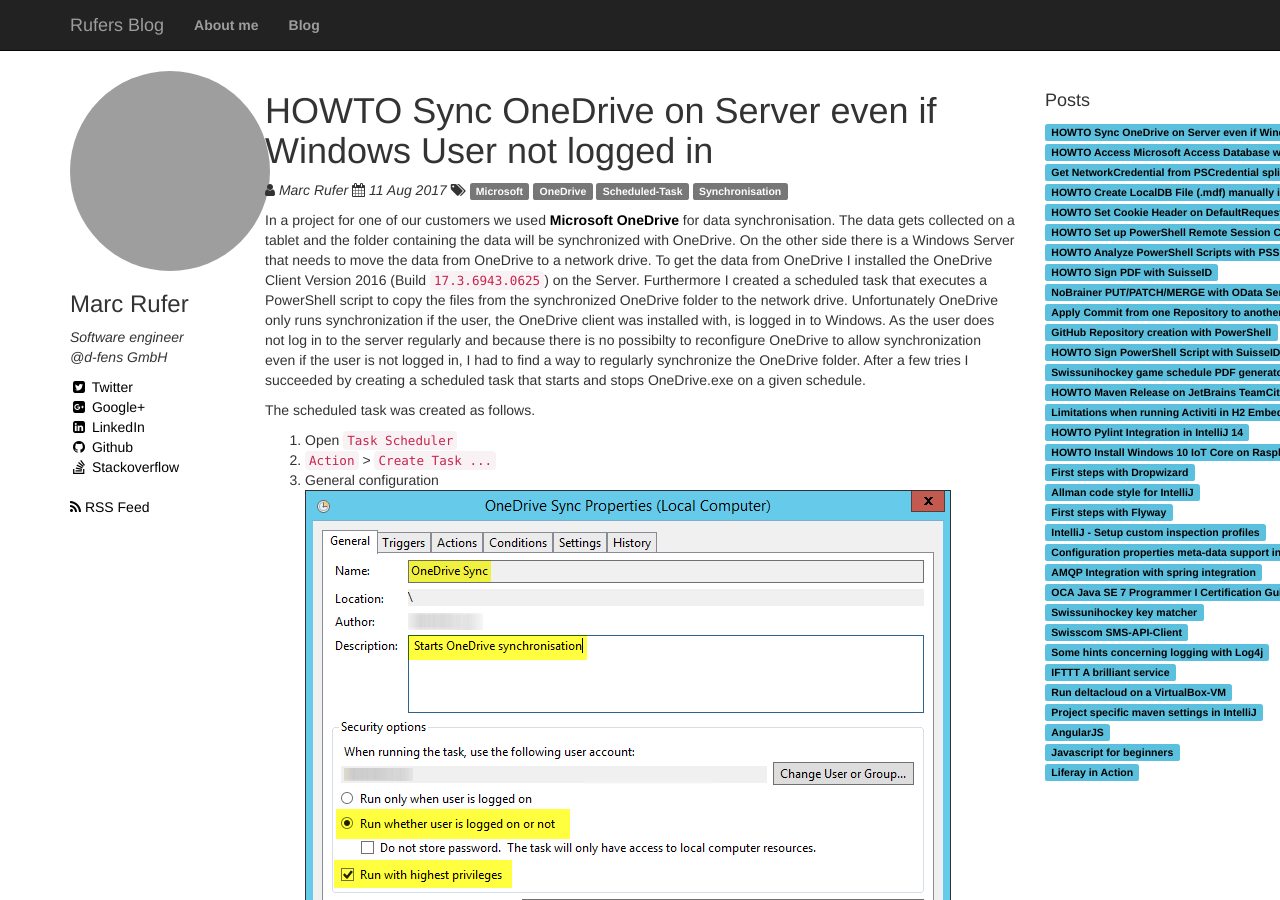
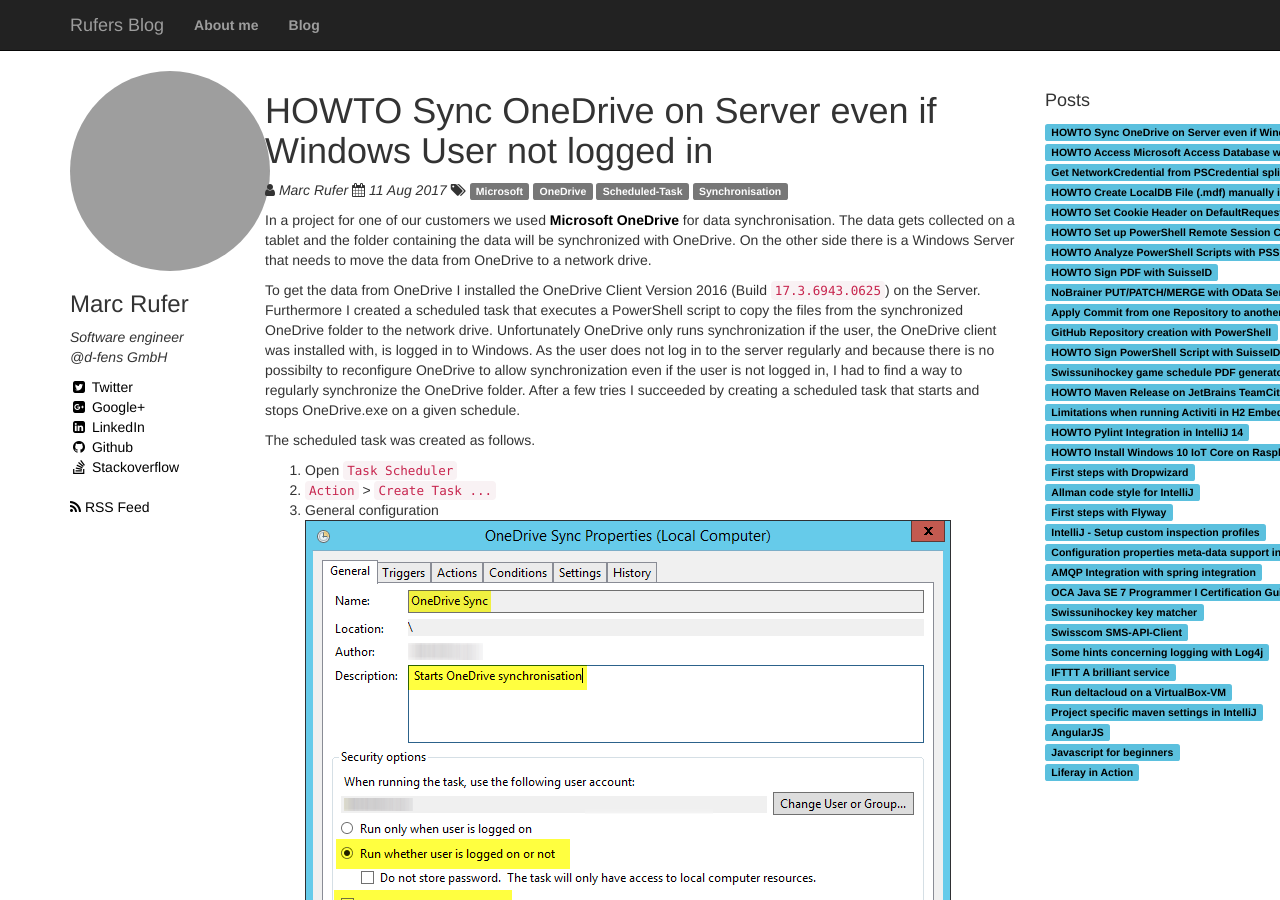
Before and after one commit to rufer7/rufer7.github.io, a Jekyll site: the page built from _posts/knowledge base/2017-08-14-HOWTO-Sync-OneDrive-on-Server-even-if-Windows-User-not-logged-in.md, in a window 1280 px wide and 900 px high. Built offline with Jekyll 4.4.1, drawn with Linux system fonts in a browser that asks for light colours; nearby versions of some CDN libraries; comment, search, counter and statistics services are not loaded; some of the changed lines change nothing that is shown; grey boxes are pictures that could not be loaded.

Commit message:
2017-08-14-HOWTO-Sync-OneDrive-on-Server-even-if-Windows-User-not-logged-in
* introduction paragraph specified
* links fixed
* headings adjusted

```diff
--- a/_posts/knowledge base/2017-08-14-HOWTO-Sync-OneDrive-on-Server-even-if-Windows-User-not-logged-in.md
+++ b/_posts/knowledge base/2017-08-14-HOWTO-Sync-OneDrive-on-Server-even-if-Windows-User-not-logged-in.md
@@ -6,19 +6,21 @@
 tags: Microsoft OneDrive Scheduled-Task Synchronisation
 ---
 
-In a project for one of our customers we used [Microsoft OneDrive](https://onedrive.live.com) for data synchronisation. The data gets collected on a tablet and the folder containing the data will be synchronized with OneDrive. On the other side there is a Windows Server that needs to move the data from OneDrive to a network drive. To get the data from OneDrive I installed the OneDrive Client Version 2016 (Build `17.3.6943.0625`) on the Server. Furthermore I created a scheduled task that executes a PowerShell script to copy the files from the synchronized OneDrive folder to the network drive. Unfortunately OneDrive only runs synchronization if the user, the OneDrive client was installed with, is logged in to Windows. As the user does not log in to the server regularly and because there is no possibilty to reconfigure OneDrive to allow synchronization even if the user is not logged in, I had to find a way to regularly synchronize the OneDrive folder. After a few tries I succeeded by creating a scheduled task that starts and stops OneDrive.exe on a given schedule.
+In a project for one of our customers we used [Microsoft OneDrive](https://onedrive.live.com) for data synchronisation. The data gets collected on a tablet and the folder containing the data will be synchronized with OneDrive. On the other side there is a Windows Server that needs to move the data from OneDrive to a network drive.
+
+To get the data from OneDrive I installed the OneDrive Client Version 2016 (Build `17.3.6943.0625`) on the Server. Furthermore I created a scheduled task that executes a PowerShell script to copy the files from the synchronized OneDrive folder to the network drive. Unfortunately OneDrive only runs synchronization if the user, the OneDrive client was installed with, is logged in to Windows. As the user does not log in to the server regularly and because there is no possibilty to reconfigure OneDrive to allow synchronization even if the user is not logged in, I had to find a way to regularly synchronize the OneDrive folder. After a few tries I succeeded by creating a scheduled task that starts and stops OneDrive.exe on a given schedule.
 
 The scheduled task was created as follows.
 
 1. Open `Task Scheduler`
 1. `Action` > `Create Task ...`
 1. General configuration
-    <a href="{{ site.url }}/assets/screenshots/2017/08/2017-08-07_01_scheduledtask_onedrivesync_general.png"><img src="{{ site.url }}/assets/screenshots/2017-08-07_01_scheduledtask_onedrivesync_general.png" alt="Scheduled Task OneDrive Sync - General" /></a>
+    <a href="{{ site.url }}/assets/screenshots/2017-08-07_01_scheduledtask_onedrivesync_general.png"><img src="{{ site.url }}/assets/screenshots/2017-08-07_01_scheduledtask_onedrivesync_general.png" alt="Scheduled Task OneDrive Sync - General" /></a>
 1. Create trigger
-    <a href="{{ site.url }}/assets/screenshots/2017/08/2017-08-07_01_scheduledtask_onedrivesync_trigger.png"><img src="{{ site.url }}/assets/screenshots/2017-08-07_01_scheduledtask_onedrivesync_trigger.png" alt="Scheduled Task OneDrive Sync - Trigger" /></a>
+    <a href="{{ site.url }}/assets/screenshots/2017-08-07_01_scheduledtask_onedrivesync_trigger.png"><img src="{{ site.url }}/assets/screenshots/2017-08-07_01_scheduledtask_onedrivesync_trigger.png" alt="Scheduled Task OneDrive Sync - Trigger" /></a>
 1. Create new action
-    <a href="{{ site.url }}/assets/screenshots/2017/08/2017-08-07_01_scheduledtask_onedrivesync_action.png"><img src="{{ site.url }}/assets/screenshots/2017-08-07_01_scheduledtask_onedrivesync_action.png" alt="Scheduled Task OneDrive Sync - Action" /></a>
+    <a href="{{ site.url }}/assets/screenshots/2017-08-07_01_scheduledtask_onedrivesync_action.png"><img src="{{ site.url }}/assets/screenshots/2017-08-07_01_scheduledtask_onedrivesync_action.png" alt="Scheduled Task OneDrive Sync - Action" /></a>
 
     **Program/script:** `C:\Users\USERNAME\AppData\Local\Microsoft\OneDrive\OneDrive.exe`
 1. Configure settings
-    <a href="{{ site.url }}/assets/screenshots/2017/08/2017-08-07_01_scheduledtask_onedrivesync_settings.png"><img src="{{ site.url }}/assets/screenshots/2017-08-07_01_scheduledtask_onedrivesync_settings.png" alt="Scheduled Task OneDrive Sync - Settings" /></a>
+    <a href="{{ site.url }}/assets/screenshots/2017-08-07_01_scheduledtask_onedrivesync_settings.png"><img src="{{ site.url }}/assets/screenshots/2017-08-07_01_scheduledtask_onedrivesync_settings.png" alt="Scheduled Task OneDrive Sync - Settings" /></a>
```
